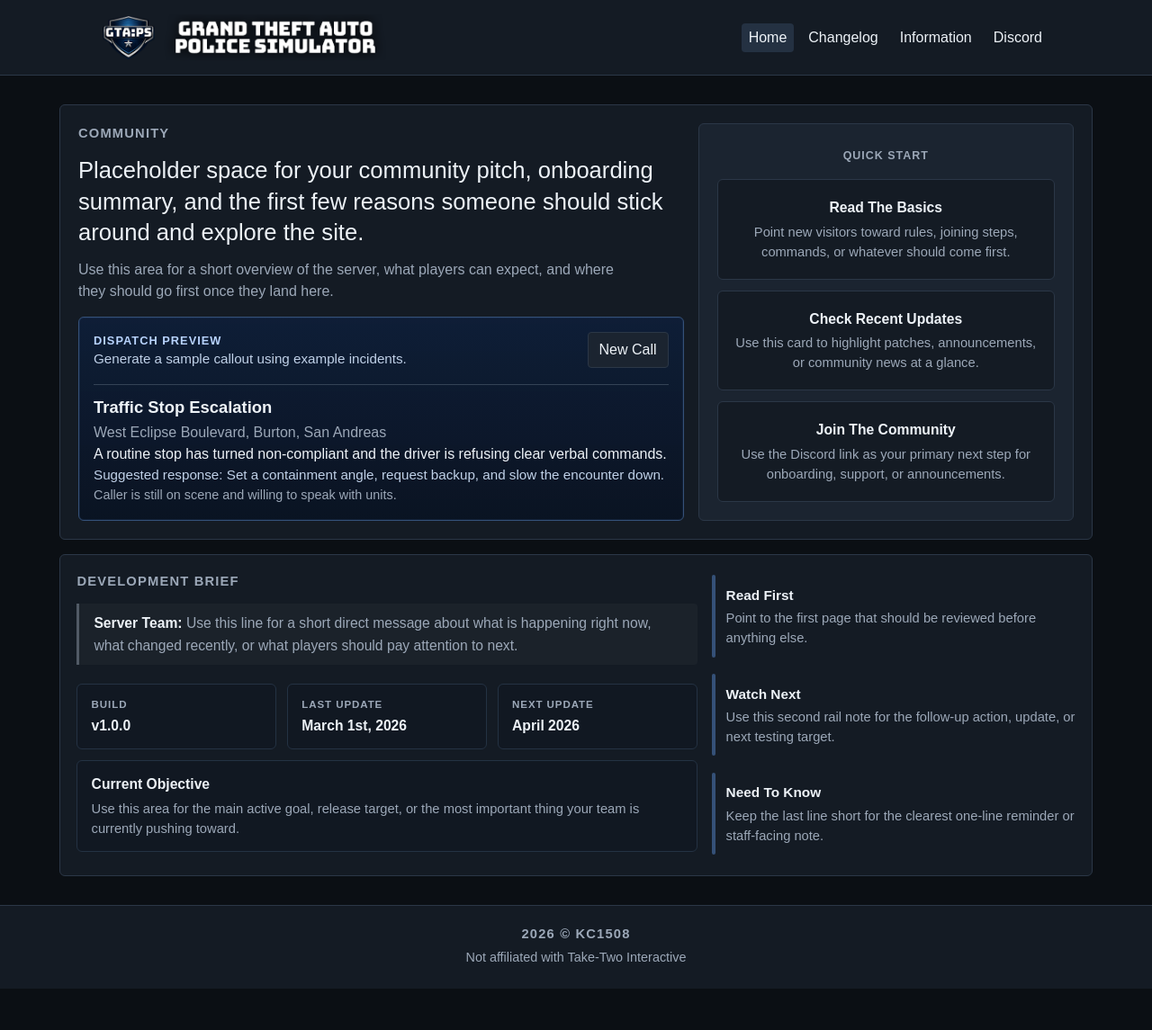
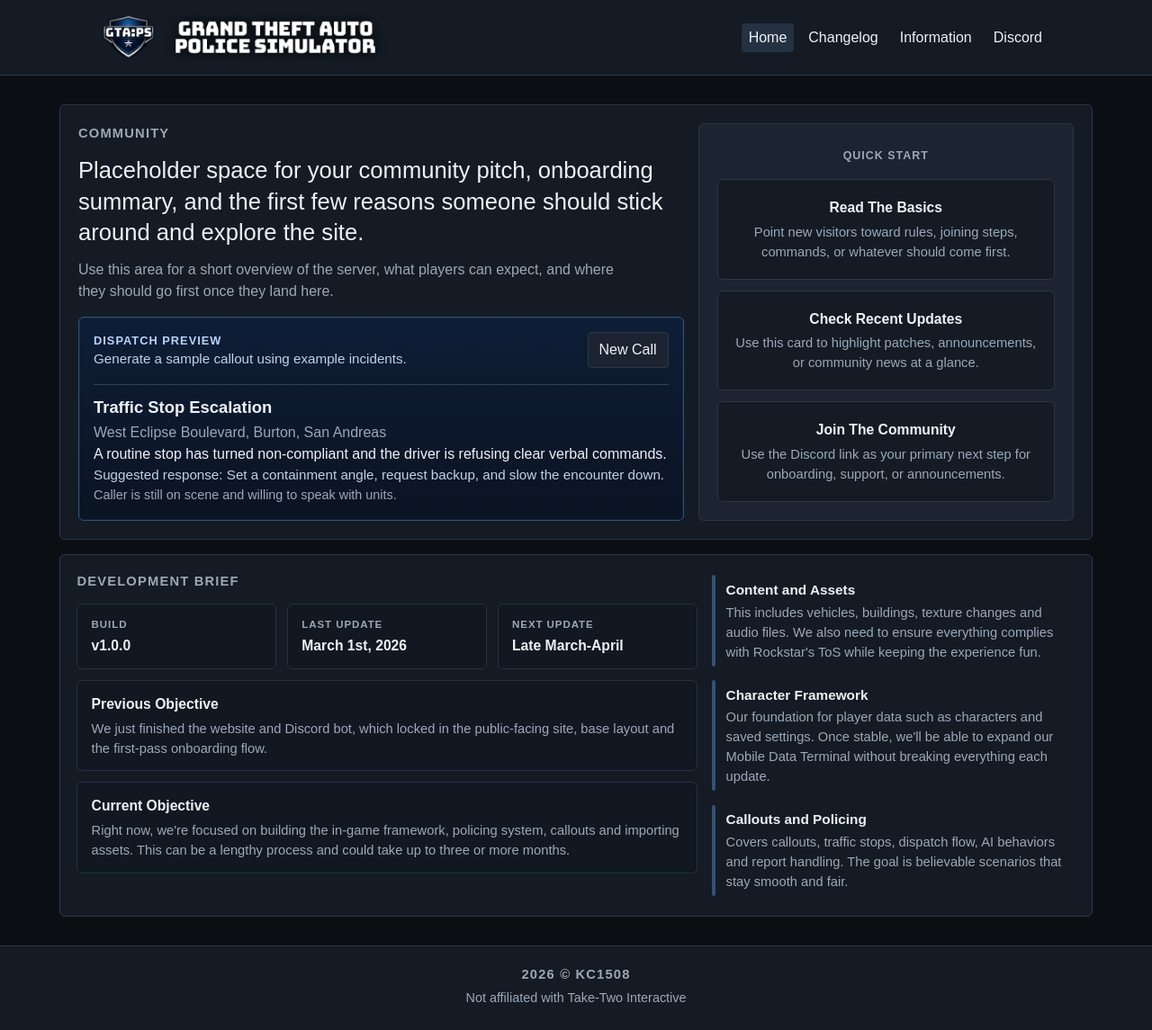
Before and after one commit to kchaney1508/gtaps-web, a Jekyll site: the page built from index.html, in a window 1280 px wide. Shown: the whole page at 90% size. Built offline with Jekyll 4.4.1, drawn with Linux system fonts in a browser that asks for light colours; before the commit the page ends 1099 px from its top, so only the background shows below that.

Commit message:
wording pre

```diff
--- a/assets/styles.css
+++ b/assets/styles.css
@@ -401,23 +401,6 @@
   text-transform: uppercase;
 }
 
-.home-brief-message {
-  position: relative;
-  margin: 0;
-  padding: 0.55rem 0.9rem 0.55rem 1rem;
-  border-left: 3px solid rgba(156, 168, 184, 0.42);
-  border-radius: 0 4px 4px 0;
-  background: rgba(255, 255, 255, 0.03);
-  color: var(--muted);
-  font-size: 0.98rem;
-  line-height: 1.6;
-}
-
-.home-brief-message span {
-  color: var(--text);
-  font-weight: 700;
-}
-
 .home-brief-status {
   display: grid;
   gap: 0.75rem;
@@ -698,6 +681,19 @@
   box-shadow: inset 0 0 0 1px rgba(120, 169, 255, 0.04);
 }
 
+.home-brief--live .brief-rail-list {
+  gap: 0.45rem;
+}
+
+.home-brief--live .brief-rail {
+  padding-top: 0.55rem;
+  padding-bottom: 0.55rem;
+}
+
+.home-brief--live .brief-rail strong {
+  margin-bottom: 0.16rem;
+}
+
 .actions {
   display: flex;
   flex-wrap: wrap;
@@ -945,7 +941,7 @@
   }
 
   .home-brief--live .home-brief-side {
-    align-content: center;
+    align-content: start;
   }
 }
 
@@ -982,8 +978,7 @@
     font-size: clamp(1.1rem, 5.8vw, 1.35rem);
   }
 
-  .hero-support,
-  .home-brief-message {
+  .hero-support {
     font-size: 0.94rem;
   }
 
--- a/index.html
+++ b/index.html
@@ -78,10 +78,6 @@
     <div class="home-brief-meta">
       <p class="home-card-kicker">Development Brief</p>
     </div>
-    <p class="home-brief-message">
-      <span>Server Team:</span> Use this line for a short direct message about what is happening
-      right now, what changed recently, or what players should pay attention to next.
-    </p>
     <div class="home-brief-status" aria-label="Development status">
       <div class="brief-metric-row">
         <div class="brief-metric">
@@ -94,29 +90,34 @@
         </div>
         <div class="brief-metric">
           <span>Next Update</span>
-          <strong>April 2026</strong>
+          <strong>Late March-April</strong>
         </div>
       </div>
 
       <div class="brief-note-strip">
+        <strong>Previous Objective</strong>
+        <span>We just finished the website and Discord bot, which locked in the public-facing site, base layout and the first-pass onboarding flow.</span>
+      </div>
+
+      <div class="brief-note-strip">
         <strong>Current Objective</strong>
-        <span>Use this area for the main active goal, release target, or the most important thing your team is currently pushing toward.</span>
+        <span>Right now, we're focused on building the in-game framework, policing system, callouts and importing assets. This can be a lengthy process and could take up to three or more months.</span>
       </div>
     </div>
   </div>
 
   <div class="home-brief-side brief-rail-list" aria-label="Development utilities">
     <div class="brief-rail">
-      <strong>Read First</strong>
-      <span>Point to the first page that should be reviewed before anything else.</span>
+      <strong>Content and Assets</strong>
+      <span>This includes vehicles, buildings, texture changes and audio files. We also need to ensure everything complies with Rockstar's ToS while keeping the experience fun.</span>
     </div>
     <div class="brief-rail">
-      <strong>Watch Next</strong>
-      <span>Use this second rail note for the follow-up action, update, or next testing target.</span>
+      <strong>Character Framework</strong>
+      <span>Our foundation for player data such as characters and saved settings. Once stable, we'll be able to expand our Mobile Data Terminal without breaking everything each update.</span>
     </div>
     <div class="brief-rail">
-      <strong>Need To Know</strong>
-      <span>Keep the last line short for the clearest one-line reminder or staff-facing note.</span>
+      <strong>Callouts and Policing</strong>
+      <span>Covers callouts, traffic stops, dispatch flow, AI behaviors and report handling. The goal is believable scenarios that stay smooth and fair.</span>
     </div>
   </div>
 </section>
```
